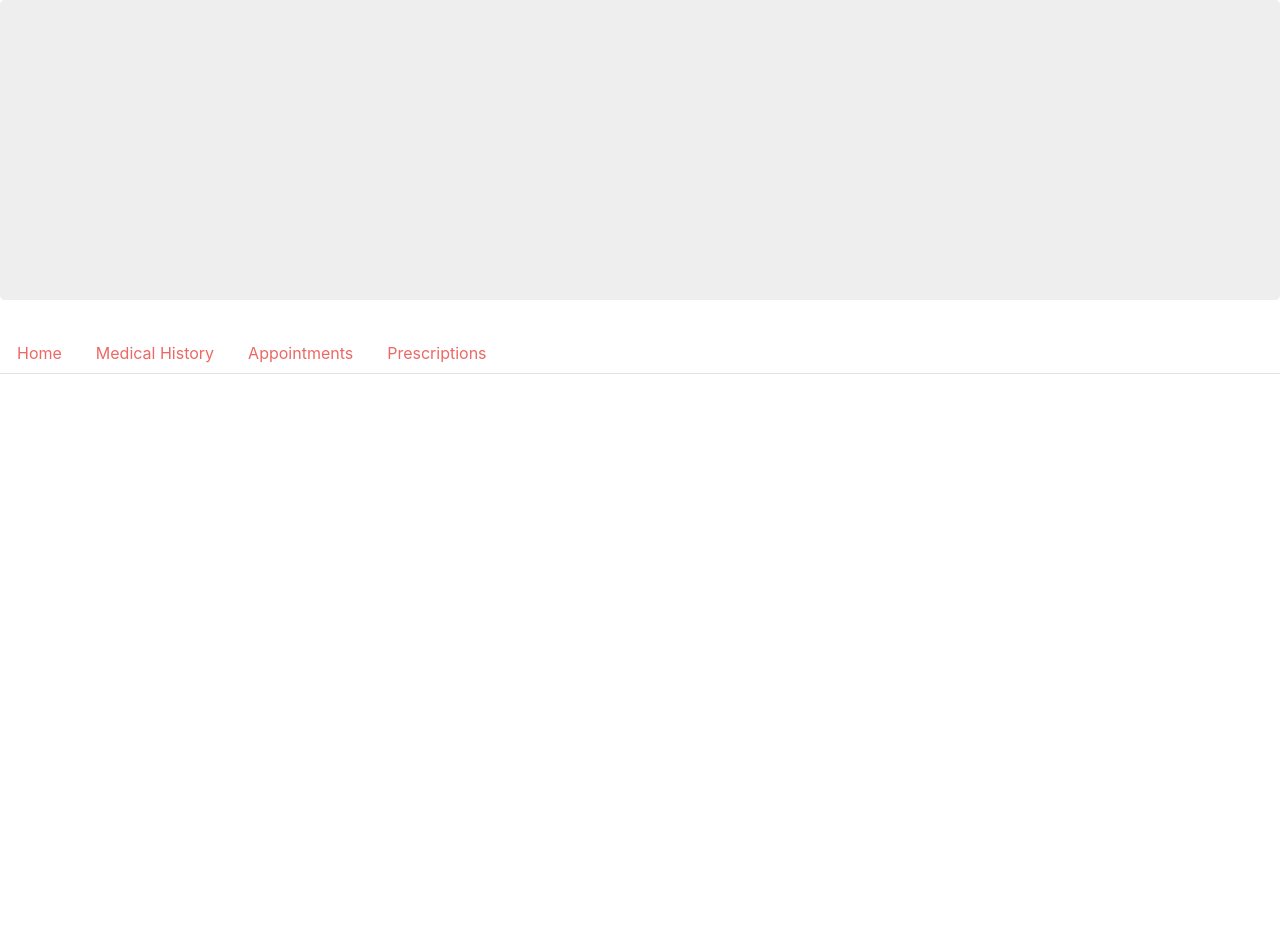
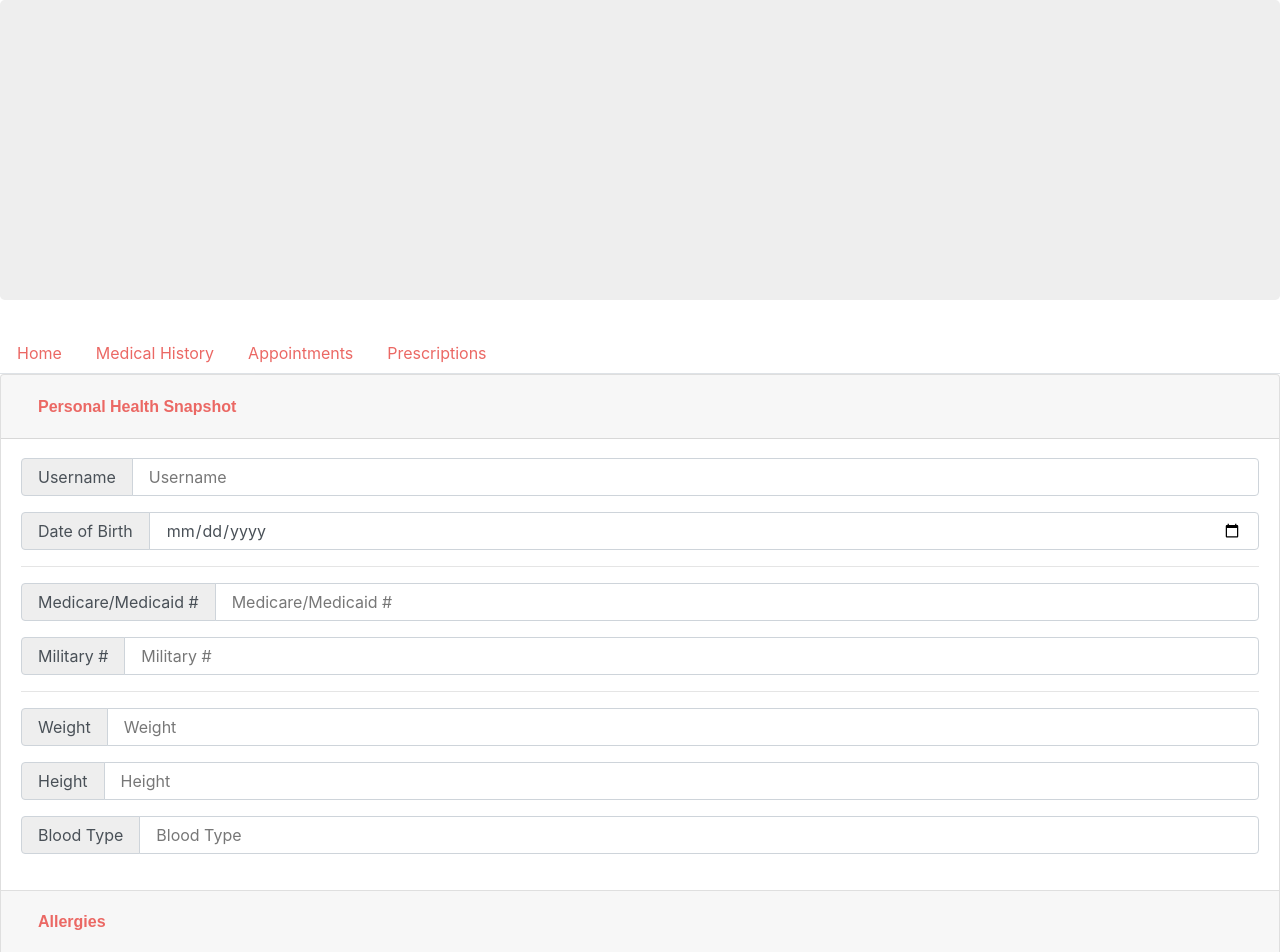
Before and after one commit to michaelbeebe123/pocket-care, a React (Create React App) app in the folder app/client/: page /form in a window 1280 px wide. Shown: the top 952 px of the page. Before the commit the page ends 800 px from the top, so only its background shows below. Built offline with nearby package versions, Linux system fonts and the light colour scheme; a web font is replaced by a local one.

Commit message:
adding Geno's Form code

```diff
--- a/app/client/src/App.js
+++ b/app/client/src/App.js
@@ -10,7 +10,7 @@ import { BrowserRouter as Router, Route, Switch } from "react-router-dom";
 // import Calendar from "./components/Calendar";
 import Jumbotron from "./components/Jumbotron";
 import Nav from "./components/Nav";
-// import Form from "./components/Form";
+import Form from "./components/Form";
 
 // ===========================================================================
 
@@ -21,8 +21,8 @@ function App() {
       <Nav />
       <Switch>
         {/* <Route exact path="/" component={Calendar}/>
-        <Route exact path="/home" component={Calendar}/>
-        <Route exact path="/form" component={Form} /> */}
+        <Route exact path="/home" component={Calendar}/> */}
+        <Route exact path="/form" component={Form} />
       </Switch>
     </Router>
     );
--- a/app/client/src/components/Form/index.js
+++ b/app/client/src/components/Form/index.js
@@ -1,7 +1,149 @@
 import React from 'react';
 
 function Form() {
-    return
+    return (
+        <div class="accordion" id="accordionExample">
+            <div class="card">
+                <div class="card-header" id="headingOne">
+                <h2 class="mb-0">
+                    <button class="btn btn-link" type="button" data-toggle="collapse" data-target="#collapseOne" aria-expanded="true" aria-controls="collapseOne">
+                    Personal Health Snapshot
+                    </button>
+                </h2>
+                </div>
+                <div id="collapseOne" class="collapse show" aria-labelledby="headingOne" data-parent="#accordionExample">
+                <div class="card-body">
+                    <form>
+                        <div class="input-group mb-3">
+                            <div class="input-group-prepend">
+                                <span class="input-group-text" id="basic-addon1">Username</span>
+                            </div>
+                            <input type="text" class="form-control" placeholder="Username" aria-label="Username" aria-describedby="basic-addon1"/>
+                        </div>
+                        <div class="input-group mb-3">
+                            <div class="input-group-prepend">
+                                <span class="input-group-text" id="basic-addon1">Date of Birth</span>
+                            </div>
+                            <input type="date" class="form-control" placeholder="Date of Birth" aria-label="inputDOB" aria-describedby="basic-addon2"/>
+                        </div>
+                        <hr size="3"></hr>
+                        <div class="input-group mb-3">
+                            <div class="input-group-prepend">
+                                <span class="input-group-text" id="basic-addon1">Medicare/Medicaid #</span>
+                            </div>
+                            <input type="text" class="form-control" placeholder="Medicare/Medicaid #" aria-label="medicare" aria-describedby="basic-addon3"/>
+                        </div>
+                        <div class="input-group mb-3">
+                            <div class="input-group-prepend">
+                                <span class="input-group-text" id="basic-addon1">Military #</span>
+                            </div>
+                            <input type="text" class="form-control" placeholder="Military #" aria-label="military_id" aria-describedby="basic-addon4"/>
+                        </div>
+                        <hr size="3"></hr>
+                        <div class="input-group mb-3">
+                            <div class="input-group-prepend">
+                                <span class="input-group-text" id="basic-addon1">Weight</span>
+                            </div>
+                            <input type="text" class="form-control" placeholder="Weight" aria-label="weight" aria-describedby="basic-addon5"/>
+                        </div>
+                        <div class="input-group mb-3">
+                            <div class="input-group-prepend">
+                                <span class="input-group-text" id="basic-addon1">Height</span>
+                            </div>
+                            <input type="text" class="form-control" placeholder="Height" aria-label="height" aria-describedby="basic-addon6"/>
+                        </div>
+                        <div class="input-group mb-3">
+                            <div class="input-group-prepend">
+                                <span class="input-group-text" id="basic-addon1">Blood Type</span>
+                            </div>
+                            <input type="text" class="form-control" placeholder="Blood Type" aria-label="blood_type" aria-describedby="basic-addon7"/>
+                        </div>
+                    </form>
+                </div>
+                </div>
+            </div>
+            <div class="card">
+                <div class="card-header" id="headingTwo">
+                <h2 class="mb-0">
+                    <button class="btn btn-link collapsed" type="button" data-toggle="collapse" data-target="#collapseTwo" aria-expanded="false" aria-controls="collapseTwo">
+                    Allergies
+                    </button>
+                </h2>
+                </div>
+                <div id="collapseTwo" class="collapse" aria-labelledby="headingTwo" data-parent="#accordionExample">
+                <div class="card-body">
+                        <div class="input-group mb-3">
+                            <div class="input-group-prepend">
+                                <span class="input-group-text" id="basic-addon1">Medication Allergies</span>
+                            </div>
+                            <input type="text" class="form-control" placeholder="Medication Allergies" aria-label="medication_allergies" aria-describedby="basic-addon8"/>
+                        </div>
+                        <div class="input-group mb-3">
+                            <div class="input-group-prepend">
+                                <span class="input-group-text" id="basic-addon1">Food Allergies</span>
+                            </div>
+                            <input type="text" class="form-control" placeholder="Food Allergies" aria-label="food_allergies" aria-describedby="basic-addon9"/>
+                        </div>
+                </div>
+                </div>
+            </div>
+            <div class="card">
+                <div class="card-header" id="headingThree">
+                <h2 class="mb-0">
+                    <button class="btn btn-link collapsed" type="button" data-toggle="collapse" data-target="#collapseThree" aria-expanded="false" aria-controls="collapseThree">
+                    Special Needs
+                    </button>
+                </h2>
+                </div>
+                <div id="collapseThree" class="collapse" aria-labelledby="headingThree" data-parent="#accordionExample">
+                <div class="card-body">
+                    <div class="form-check">
+                        <input class="form-check-input" type="checkbox" value="" id="glassesCheck"/>
+                        <label class="form-check-label" for="glassesCheck">
+                            Glasses
+                        </label>
+                    </div>
+                    <div class="form-check">
+                        <input class="form-check-input" type="checkbox" value="" id="oxygenCheck"/>
+                        <label class="form-check-label" for="oxygenCheck">
+                            Oxygen
+                        </label>
+                    </div>
+                    <div class="form-check">
+                        <input class="form-check-input" type="checkbox" value="" id="denturesCheck"/>
+                        <label class="form-check-label" for="denturesCheck">
+                            Dentures
+                        </label>
+                    </div>
+                    <div class="form-check">
+                        <input class="form-check-input" type="checkbox" value="" id="walkerCheck"/>
+                        <label class="form-check-label" for="walkerCheck">
+                            Walker/Cane
+                        </label>
+                    </div>
+                    <div class="form-check">
+                        <input class="form-check-input" type="checkbox" value="" id="h_aidCheck"/>
+                        <label class="form-check-label" for="h_aidCheck">
+                            Hearing Aid
+                        </label>
+                    </div>
+                    <div class="form-check">
+                        <input class="form-check-input" type="checkbox" value="" id="medicationsCheck"/>
+                        <label class="form-check-label" for="medicationsCheck">
+                            Medications
+                        </label>
+                    </div>
+                    <div class="form-check">
+                        <input class="form-check-input" type="checkbox" value="" id="wheelchairCheck"/>
+                        <label class="form-check-label" for="wheelchairCheck">
+                            Wheelchair
+                        </label>
+                    </div>
+                </div>
+                </div>
+            </div>
+            </div>
+    )
 }
 
 export default Form
--- a/app/client/src/components/Prescriptions/index.js
+++ b/app/client/src/components/Prescriptions/index.js
@@ -1,4 +1,6 @@
 import React from 'react';
+// AXIOS WILL BE USED TO MAKE THE CALLS TO THE PRESCRIPTIONS API
+var axios = require("axios");
 
 function Prescriptions() {
     return
```
